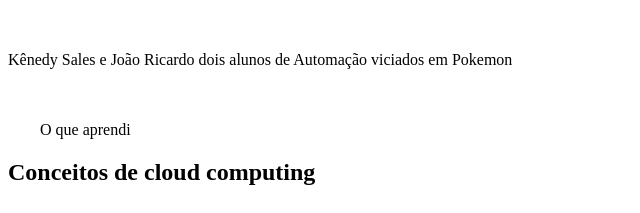
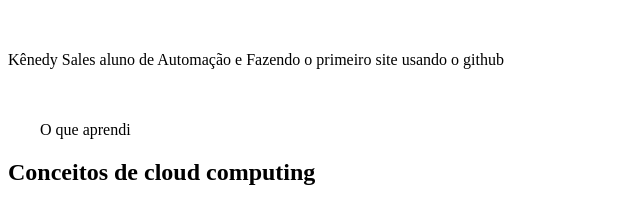
Before and after one commit to KnedySales/Knedy_Sales.github.io, a plain HTML site: page index.html in a window 1280 px wide. Shown: the part 261-474 px from the top of the page, 0-640 px from the left. Drawn offline with Linux system fonts and the light colour scheme.

Commit message:
Update personal description in index.html

```diff
--- a/index.html
+++ b/index.html
@@ -52,7 +52,7 @@
     <div class="card">
         <span class="badge">Exercício 1</span>
         <h2>Sobre mim</h2>
-        <p>Kênedy Sales e João Ricardo dois alunos de Automação viciados em Pokemon </p>
+        <p>Kênedy Sales aluno de Automação e Fazendo o primeiro site usando o github </p>
     </div>
 
     <div class="card">
```
